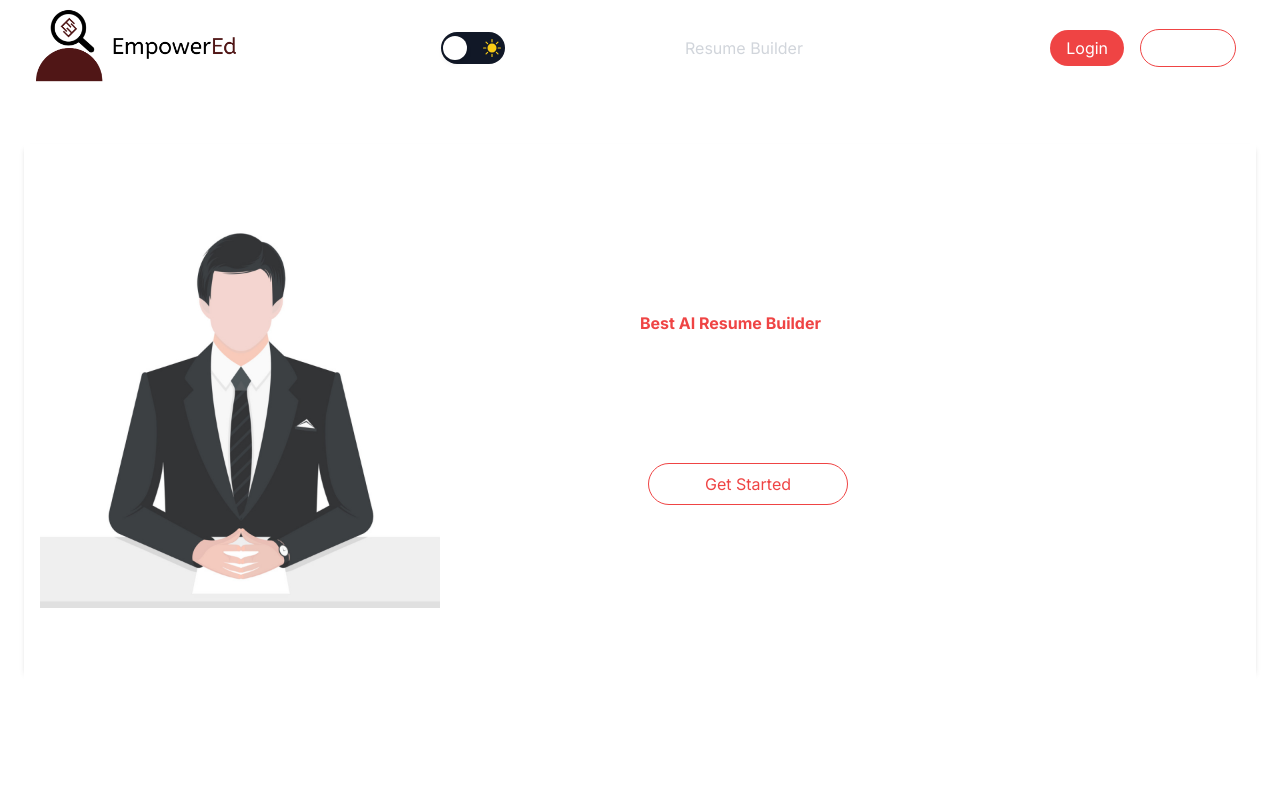
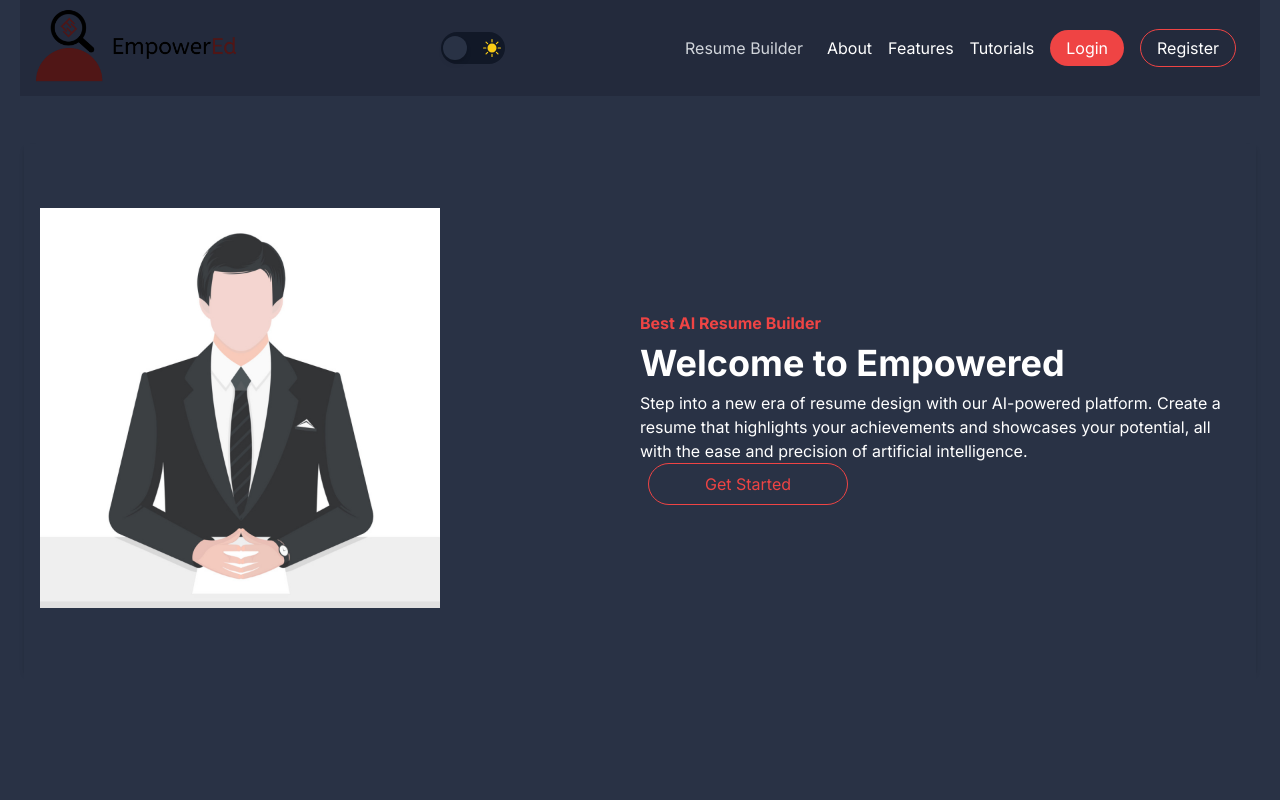
Before and after one commit to tahbee03/empowered, a Next.js app: page / in a window 1280 px wide. Shown: the top 800 px of the page. Built offline with nearby package versions, Linux system fonts and the light colour scheme; no server answers.

Commit message:
Update tailwind.config.js

```diff
--- a/tailwind.config.js
+++ b/tailwind.config.js
@@ -7,6 +7,7 @@ module.exports = {
     './app/**/*.{js,jsx}',
     './src/**/*.{js,jsx}',
   ],
+  darkmode: 'class',
   prefix: "",
   theme: {
     container: {
@@ -17,6 +18,10 @@ module.exports = {
       },
     },
     extend: {
+      colors: {
+        "dark": "#232A3C",
+        "medium": "#293245"
+      },
       keyframes: {
         "accordion-down": {
           from: { height: "0" },
```
